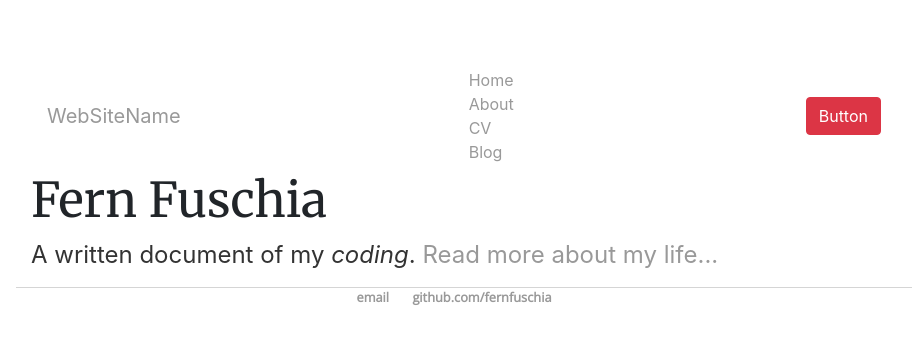
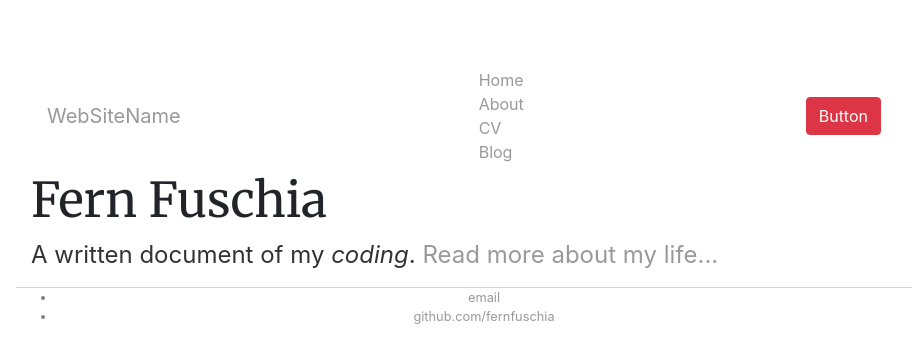
Before and after one commit to fernfuschia/fernfuschia.github.io, a Jekyll site: the page built from index.html, in a window 1280 px wide. Shown: the top 363 px of the page, without its empty margins (176-1088 px from the left). Built offline with Jekyll 4.4.1, drawn with Linux system fonts in a browser that asks for light colours; nearby versions of some CDN libraries.

Commit message:
Update main.css

```diff
--- a/css/main.css
+++ b/css/main.css
@@ -1,32 +1,6 @@
 body {
     margin: 60px auto;
     width: 70%;
-}
-footer ul {
-    font-family: 'Open Sans', sans-serif;
-    padding: 0px;
-    list-style: none;
-    font-weight: bold;
-}
-nav ul li, footer ul li {
-    display: inline;
-    margin-right: 20px;
-}
-
-nav.main-nav ul {
-	margin: 0;
-	padding: 0;
-	list-style: none;
-	float: right;
-}
-
-nav.main-nav li,
-nav.main-nav a {
-	display: inline-block;
-}
-
-nav.main-nav li a {
-	padding: 10px;
 }
 
 a {
```
